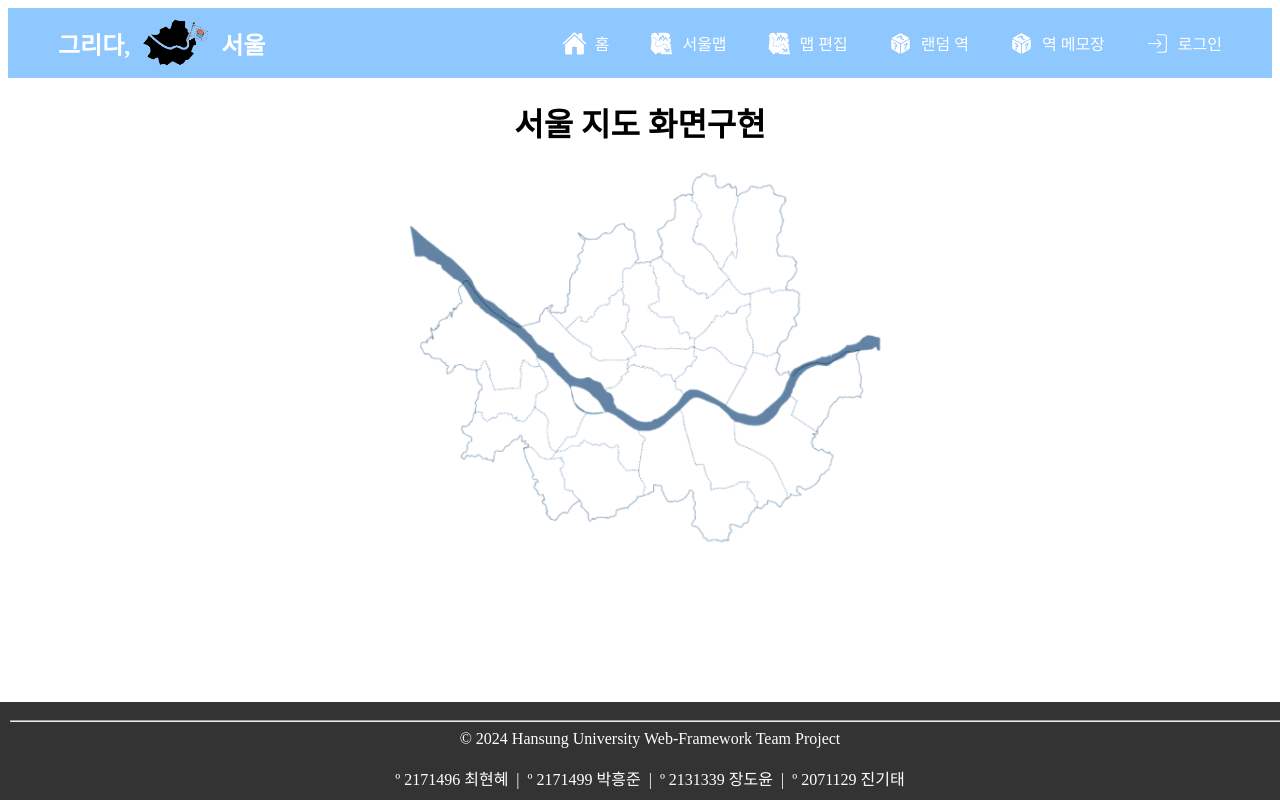
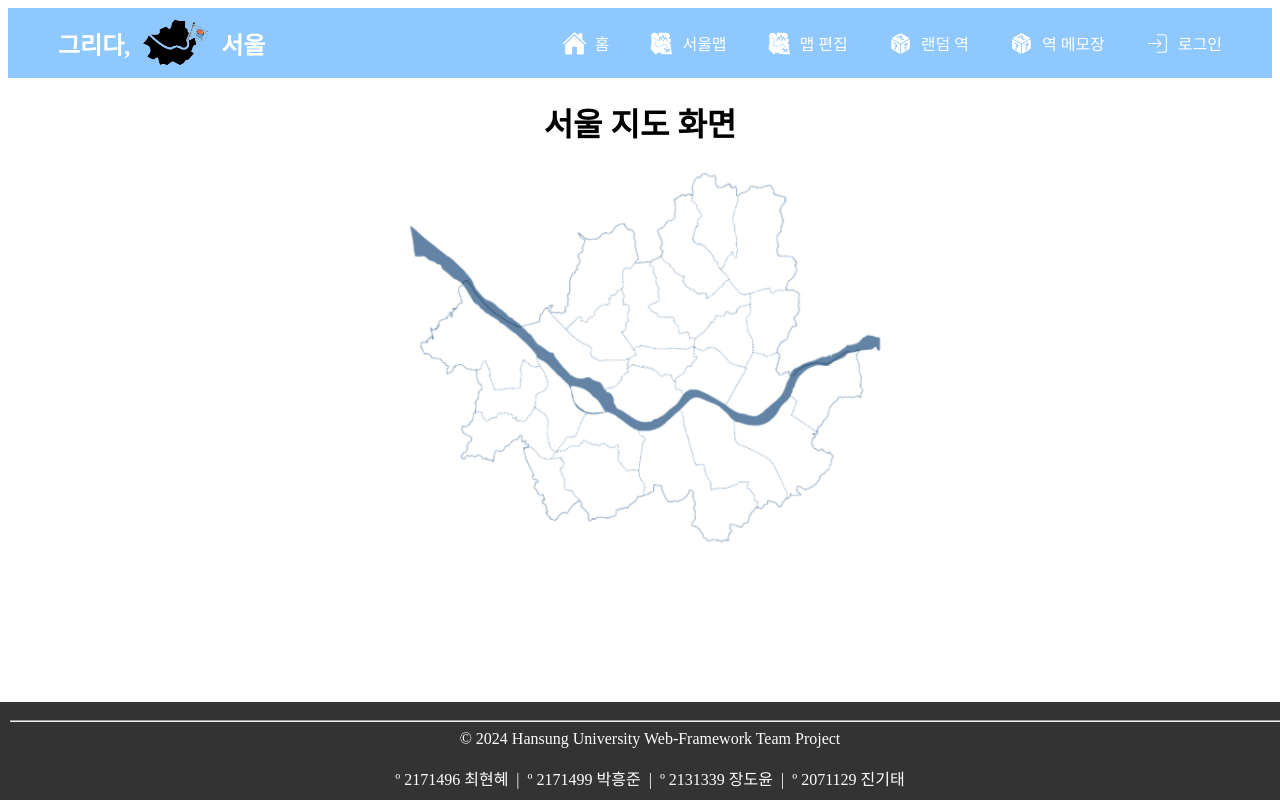
Before and after one commit to doyun034/SeoulTravel, a React (Create React App) app: page /seoultravel/seoulmap in a window 1280 px wide. Built offline with nearby package versions, Linux system fonts and the light colour scheme.

Commit message:
서울 지도 화면 구현

```diff
--- a/src/pages/seoulmap/SeoulMap.jsx
+++ b/src/pages/seoulmap/SeoulMap.jsx
@@ -4,7 +4,7 @@ import '../../styles/SeoulMap.css';
 const SeoulMap = () => {
   return (
     <div className="main-page">
-      <h1>서울 지도 화면구현</h1>
+      <h1>서울 지도 화면</h1>
       <div className="map-container">
         <img src="/assets/topography/서울지형.png" alt="서울 지형" className="map-image" />
 
```
